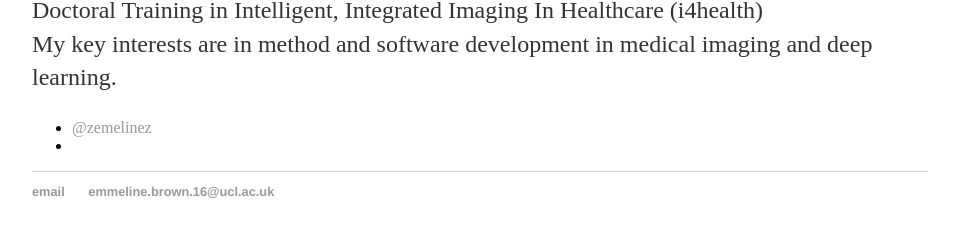
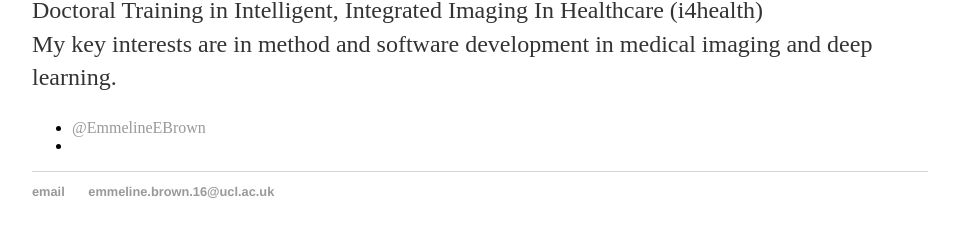
Before and after one commit to emmeline-brown/archive_emmeline-brown.github.io, a Jekyll site: the page built from about/index.html, in a window 1280 px wide. Shown: the part 237-474 px from the top of the page, without its empty margins (160-1119 px from the left). Built offline with Jekyll 4.4.1, drawn with Linux system fonts in a browser that asks for light colours.

Commit message:
Update index.html

```diff
--- a/about/index.html
+++ b/about/index.html
@@ -12,7 +12,7 @@ title: About Emmeline and this blog
       </p>
 
 			<ul class="contacts">
-				<li><a href="#">@zemelinez</a></li>
+				<li><a href="#">@EmmelineEBrown</a></li>
 				<li><a href="#"https://www.linkedin.com/in/emmeline-brown/</a></li>
 				</ul>
 		</div>
```
